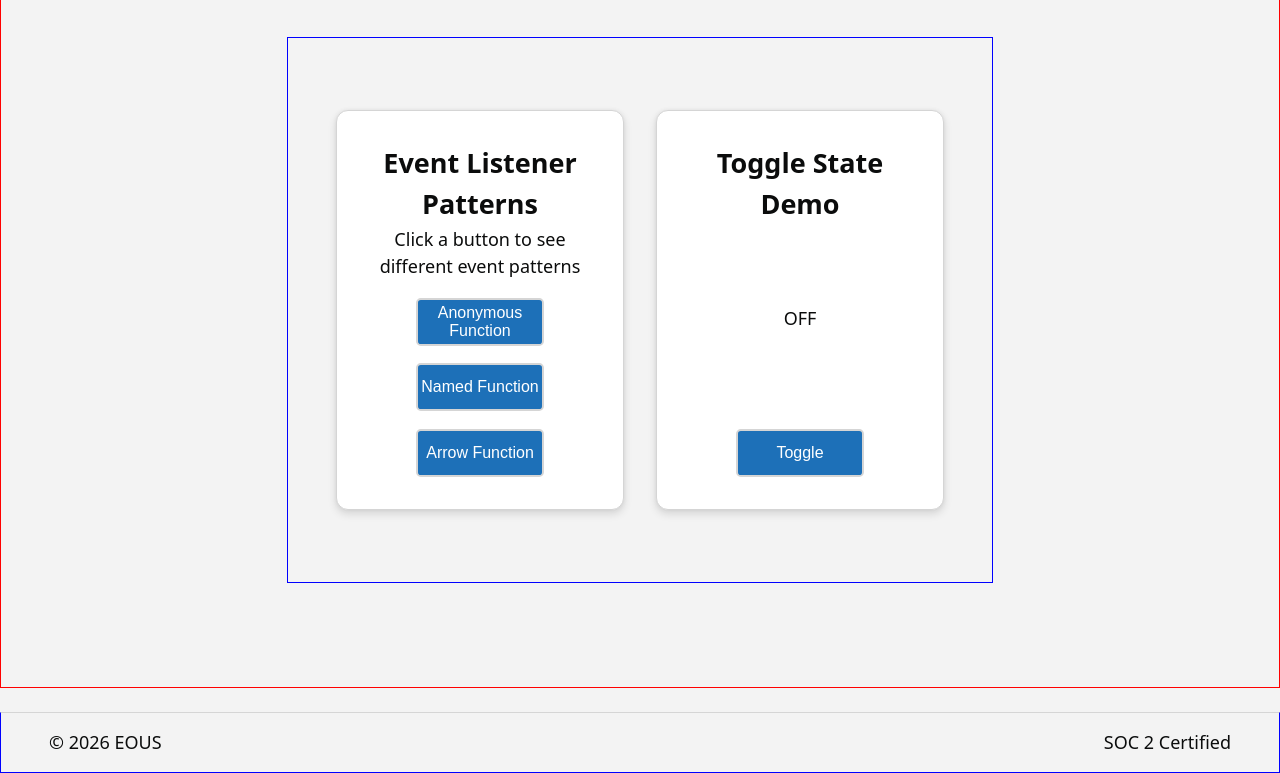
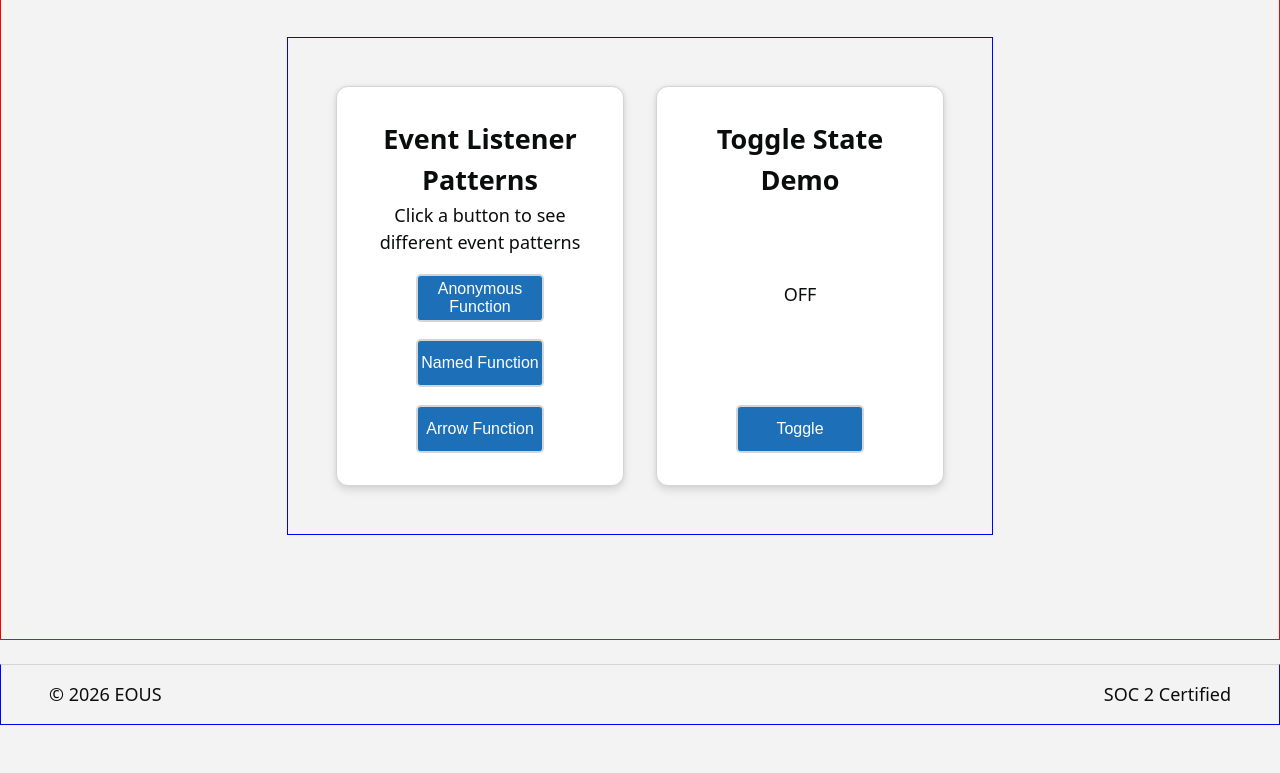
Before and after one commit to EOUSdigital/Event-Listeners, a plain HTML site: page index.html in a window 1280 px wide. Shown: the part 999-1772 px from the top of the page. After the commit the page ends 1724 px from the top, so only its background shows below. Drawn offline with Linux system fonts and the light colour scheme; files that its build step writes are made by us from their sources; files whose address does not match are found by name.

Commit message:
Fix HTML formatting and ensure proper structure

```diff
--- a/index.html
+++ b/index.html
@@ -49,7 +49,7 @@
             <section id="lessonTwo">
                 <h1 class="events">Lesson 02. Event Listeners</h1>
                 <div class="grid layout">
-                    <article class="card layout">
+                    <article class="card">
                         <h2>Event Listener Patterns</h2>
                         <p id="lessonTwoMessage">Click a button to see different event patterns</p>
                         <button id="btnAnonymous" type="button">Anonymous Function</button>
@@ -57,7 +57,7 @@
                         <button id="btnArrow" type="button">Arrow Function</button>
                     </article>
 
-                    <article class="card layout">
+                    <article class="card">
                         <h2>Toggle State Demo</h2>
                         <p id="toggleMessage">OFF</p>
                         <button id="toggleBtn" type="button">Toggle</button>
```
